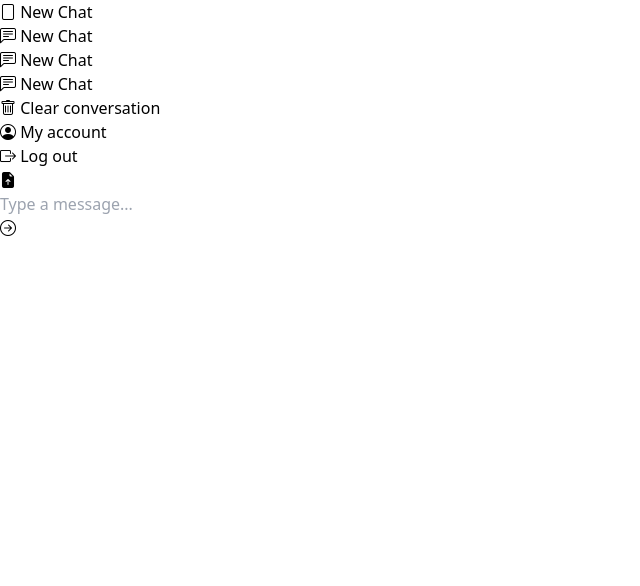
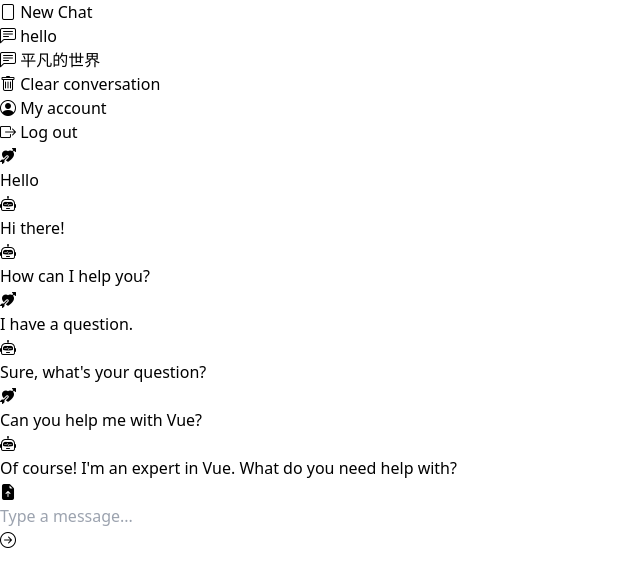
Before and after one commit to luorome31/chatbot-vue, a Vue app: page / in a window 1280 px wide. Shown: the top 586 px of the page, without its empty margins (0-640 px from the left). Built offline with nearby package versions, Linux system fonts and the light colour scheme.

Commit message:
新建会话或选择历史记录时刷新对话（未涉及接口）

```diff
--- a/src/App.vue
+++ b/src/App.vue
@@ -9,18 +9,27 @@ const chatMain = ref(null);
 function sendMessage(message){
     chatMain.value.sendQuestion(message);
 }
+function addChat(sessionId){
+    chatMain.value.addChat(sessionId);
+}
+function changeHistory(sessionId){
+    chatMain.value.changeHistory(sessionId);
+}
+function loadFile(){
+    chatMain.value.loadFile();
+}
 </script>
 <template>
     <div class="bg-white">
         <div class="container mx-auto flex flex-row h-screen font-serif">
-            <ChatSide />
+            <ChatSide @add-chat="addChat" @change-history="changeHistory"/>
             <div class="h-screen w-[85%] flex flex-col">
                 <div class="h-[90%] overflow-y-auto scroll-smooth" id="content-show">
                     <div class="mx-32 mt-10">
                         <ChatMain ref="chatMain"/>
                     </div>
                 </div>
-                <ChatInput @send-message="sendMessage"/>
+                <ChatInput @send-message="sendMessage" @load-file="loadFile"/>
             </div>
         </div>
     </div>
--- a/src/views/ChatInput.vue
+++ b/src/views/ChatInput.vue
@@ -28,8 +28,11 @@
 import { ref } from 'vue';
 
 const inputValue = ref('');
-const emit = defineEmits(['send-message'])
+const emit = defineEmits(['send-message','load-file'])
 
+function loadFile() {
+    emit('load-file');
+}
 function sendMessage() {
     emit('send-message', inputValue.value);
     inputValue.value = '';
--- a/src/views/ChatMain.vue
+++ b/src/views/ChatMain.vue
@@ -9,9 +9,20 @@
 </template>
 
 <script setup>
-import { ref, reactive, nextTick } from 'vue';
+import { ref, reactive, nextTick, watchEffect, watch } from 'vue';
 import MessageItem from './MessageItem.vue';
 const conversation = ref([]);
+conversation.value = [
+    { message: "Hello", isUser: true },
+    { message: "Hi there!", isUser: false },
+    { message: "How can I help you?", isUser: false },
+    { message: "I have a question.", isUser: true },
+    { message: "Sure, what's your question?", isUser: false },
+    { message: "Can you help me with Vue?", isUser: true },
+    { message: "Of course! I'm an expert in Vue. What do you need help with?", isUser: false }
+];
+let offset = 0;
+const sessionId = ref(null);
 const chatResponse = (messageContainer, question) => {
     messageContainer.value = "";
     const eventSource = new EventSource('http://127.0.0.1:5000/reader/answer?msg=' + question); // 建立与服务器的EventSource连接
@@ -28,6 +39,7 @@ const chatResponse = (messageContainer, question) => {
         contentShow.scrollTop = contentShow.scrollHeight;
     };
 }
+
 
 const sendQuestion = async (question) => {
     const flowMessage = ref("Please wait a moment...");
@@ -47,8 +59,25 @@ const sendQuestion = async (question) => {
     chatResponse(flowMessage, question);
 }
 
+watch( sessionId,() => {
+    conversation.value = [];
+})
+const addChat = (propSessionId) => {
+    sessionId.value = propSessionId;
+}
+const changeHistory = (propSessionId) => {
+    sessionId.value = propSessionId;
+    //发送请求，获取历史记录，建立连接，更新conversation
+
+}
+const loadFile = () => {
+    //弹出系统文件选择框，选择文件后发送文件，同时保存文件类型
+
+
+
+}
 defineExpose({
-    sendQuestion
+    sendQuestion, addChat,changeHistory,loadFile
 })
 </script>
 
--- a/src/views/ChatSide.vue
+++ b/src/views/ChatSide.vue
@@ -1,23 +1,13 @@
 <template>
     <div class="container h-screen flex flex-col w-[15%]">
         <div class="flex flex-col justify-start items-center w-auto h-3/5 p-2 bg-white space-y-3">
-            <button class="w-full h-15 shadow-md bg-slate-950 rounded-lg text-white p-2 text-center text-2xl">
+            <button @click="addChat"
+                class="w-full h-15 shadow-md bg-slate-950 rounded-lg text-white p-2 text-center text-2xl">
                 <i class="bi bi-file text-2xl mr-2"></i>
                 New Chat
             </button>
             <div class="flex flex-col p-1 justify-center items-center w-full h-auto text-slate-600 space-y-3">
-                <div class="container w-full h-10 p-2 rounded-lg flex items-center justify-start hover:bg-slate-300">
-                    <i class="bi bi-chat-left-text text-2xl mr-2"></i>
-                    New Chat
-                </div>
-                <div class="container w-full h-10 p-2 rounded-lg flex items-center justify-start hover:bg-slate-300">
-                    <i class="bi bi-chat-left-text text-2xl mr-2"></i>
-                    New Chat
-                </div>
-                <div class="container w-full h-10 p-2 rounded-lg flex items-center justify-start hover:bg-slate-300">
-                    <i class="bi bi-chat-left-text text-2xl mr-2"></i>
-                    New Chat
-                </div>
+                <HistoryItem v-for="item in historyItem" :key="item.sessionId" :title="item.title" :session-id="item.sessionId" @click="$emit('change-history',item.sessionId)"></HistoryItem>
             </div>
         </div>
 
@@ -42,6 +32,22 @@
 </template>
 
 <script setup>
+import { ref } from 'vue';
+import HistoryItem from './HistoryItem.vue';
+// import {modifyTitle,modifySessionId} from './HistoryItem.vue'
+const historyItem = ref([]);
+historyItem.value.push({title:"hello",sessionId:1});
+historyItem.value.push({title:"平凡的世界",sessionId:2});
+
+const emit = defineEmits(['add-chat','change-history'])
+function addChat() {
+    //发送网络请求，获取sessionId
+    const sessionId = 3;
+    const newItem = {sessionId:2};
+    emit('add-chat',sessionId);
+    historyItem.value.push(newItem);
+}
+
 
 </script>
 
--- /dev/null
+++ b/src/views/HistoryItem.vue
@@ -0,0 +1,40 @@
+<template>
+    <div class="container w-full h-10 p-2 rounded-lg flex items-center justify-start hover:bg-slate-300">
+        <i class="bi bi-chat-left-text text-2xl mr-2"></i>
+        {{ title }}
+    </div>
+</template>
+
+<script setup>
+import { computed, ref } from 'vue';
+
+const props = defineProps({
+    'title': {
+        type: String,
+        default: "New conversation"
+    },
+    'sessionId': {
+        type: Number,
+        default: 0,
+    },
+})
+const title = ref(null);
+title.value = props.title;
+const sessionId = ref(null);
+sessionId.value = props.sessionId;
+
+const modifyTitle = (newTitle)=>{
+    title.value = newTitle;
+}
+
+const modifySessionId = (propSessionId)=>{
+    sessionId.value = propSessionId;
+}
+const getSessionId = computed(()=>{
+    return sessionId.value;
+})
+
+defineExpose([modifyTitle,modifySessionId,getSessionId]);
+</script>
+
+<style lang="scss" scoped></style>
```
Also changed, not shown: 1 other file (tests, documents, lock files or other folders).
